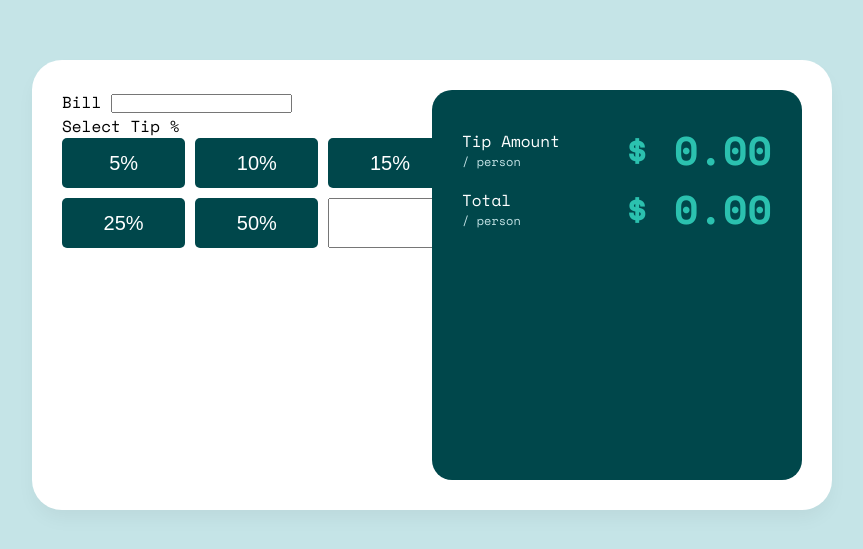
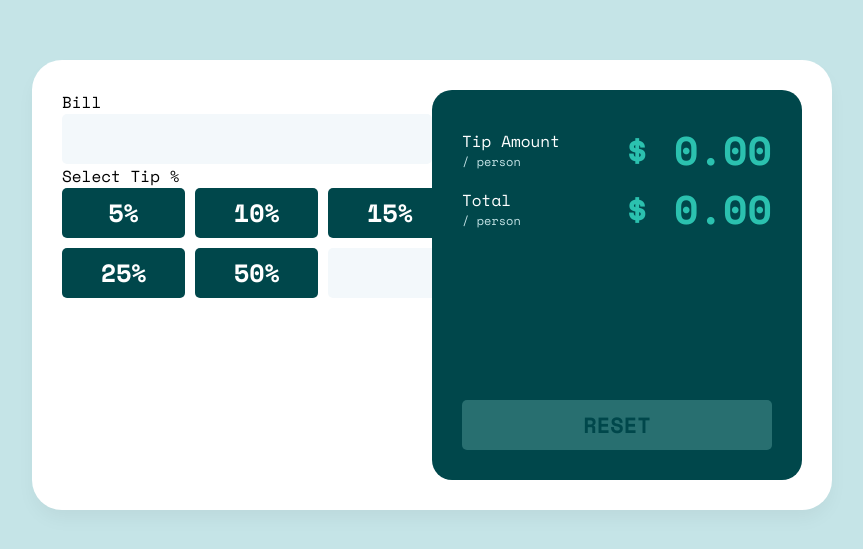
Before and after one commit to Chloe-O/Tip-Calculator, a plain HTML site: page index.html in a window 1280 px wide. Shown: the part 115-664 px from the top of the page, without its empty margins (208-1071 px from the left). Drawn offline with nearby package versions, Linux system fonts and the light colour scheme.

Commit message:
further styling

```diff
--- a/index.html
+++ b/index.html
@@ -16,11 +16,11 @@
           <div class="select-tip">
             <p>Select Tip %</p>
             <div class="tip-btns">
-              <button class="tip-btn">5%</button>
-              <button class="tip-btn">10%</button>
-              <button class="tip-btn">15%</button>
-              <button class="tip-btn">25%</button>
-              <button class="tip-btn">50%</button>
+              <div class="tip-btn">5%</div>
+              <div class="tip-btn">10%</div>
+              <div class="tip-btn">15%</div>
+              <div class="tip-btn">25%</div>
+              <div class="tip-btn">50%</div>
               <input type="number" id="custom-tip" />
             </div>
           </div>
@@ -40,6 +40,7 @@
               <div id="total-amount">0.00</div>
             </div>
           </div>
+          <div id="clear-form">Reset</div>
         </div>
       </div>
     </div>
--- a/javascript/script.js
+++ b/javascript/script.js
@@ -1,9 +1,12 @@
+const billAmount = document.getElementById("bill");
 const tipAmount = document.getElementById("tip-amount");
 const totalAmount = document.getElementById("total-amount");
 const customTip = document.getElementById("custom-tip");
 
+billAmount.addEventListener("keyup", () => {
+  totalAmount.innerHTML = parseFloat(billAmount.value).toFixed(2);
+})
+
 customTip.addEventListener("keyup", () => {
   tipAmount.innerHTML = parseFloat(customTip.value).toFixed(2);
 });
-
-console.log(typeof customTip.innerHTML);
--- a/sass/style.scss
+++ b/sass/style.scss
@@ -4,7 +4,9 @@ $background: #c5e4e7;
 $primary: #00474b;
 $secondary: #3f6465;
 $grey: #a3baba;
+$light-grey: #f3f8fb;
 $accent: #2bc1af;
+$accent-light: #9fe8df;
 
 // Fonts
 @import url("https://fonts.googleapis.com/css2?family=Space+Mono:wght@400;700&display=swap");
@@ -43,11 +45,23 @@ body {
       .left {
         width: 50%;
 
+        label {
+          display: block;
+        }
+
+        #bill {
+          width: 100%;
+          height: 50px;
+          line-height: 50px;
+          font-size: 25px;
+        }
+
         .tip-btns {
           display: grid;
           grid-template-rows: repeat(2, 1fr);
           grid-template-columns: repeat(3, 33.3%);
           gap: 10px;
+          font-weight: 700;
 
           .tip-btn {
             background: $primary;
@@ -55,15 +69,30 @@ body {
             border: none;
             border-radius: 5px;
             height: 50px;
-            font-size: 20px;
+            line-height: 50px;
+            font-size: 25px;
+            text-align: center;
+            transition: 0.2s ease-out;
 
             &:hover {
               cursor: pointer;
+              color: $primary;
+              background: $accent-light;
             }
           }
 
           input {
+            padding: 5px 10px;
+            font-size: 25px;
           }
+        }
+        input {
+          background: $light-grey;
+          border: none;
+          border-radius: 5px;
+          font-family: "Space Mono", "Courier New", monospace;
+          font-weight: 700;
+          color: $primary;
         }
       }
 
@@ -74,6 +103,8 @@ body {
         background: $primary;
         border-radius: 20px;
         padding: 30px;
+        display: flex;
+        flex-direction: column;
 
         .tip,
         .total {
@@ -103,6 +134,27 @@ body {
             display: inline-block;
           }
         }
+
+        #clear-form {
+          margin-top: auto;
+          text-align: center;
+          text-transform: uppercase;
+          font-size: 22px;
+          background: pink;
+          height: 50px;
+          line-height: 50px;
+          color: $primary;
+          background: $accent-light;
+          border-radius: 5px;
+          font-weight: 700;
+          opacity: 0.25;
+          transition: 0.2s ease-in-out;
+
+          &:hover {
+            cursor: pointer;
+            opacity: 1;
+          }
+        }
       }
     }
   }
```
Also changed, not shown: style.css, 1 other file.
